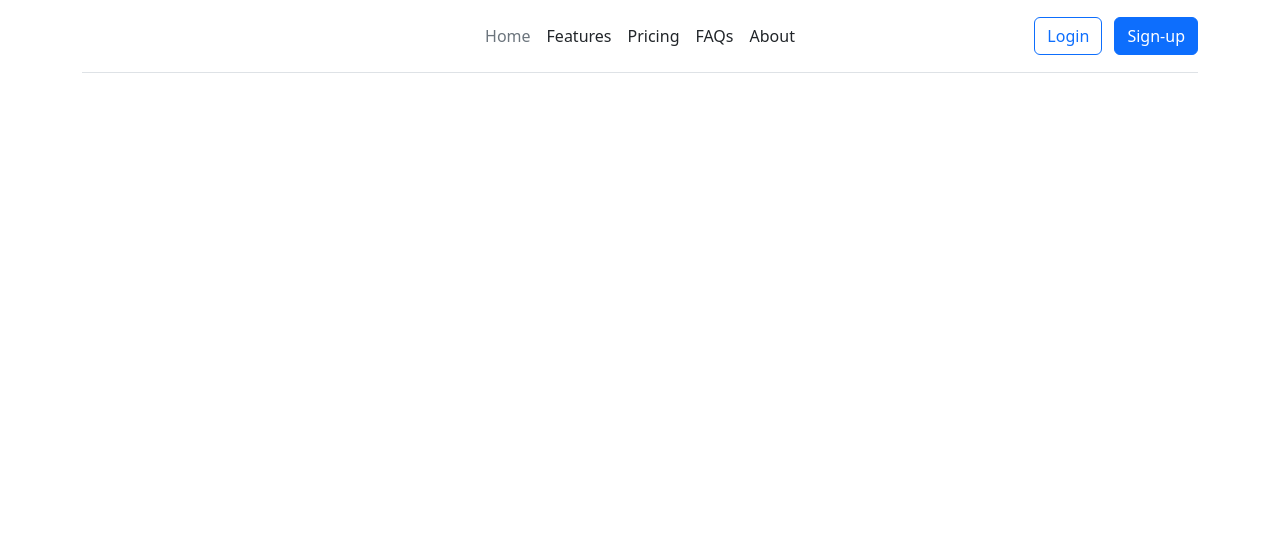
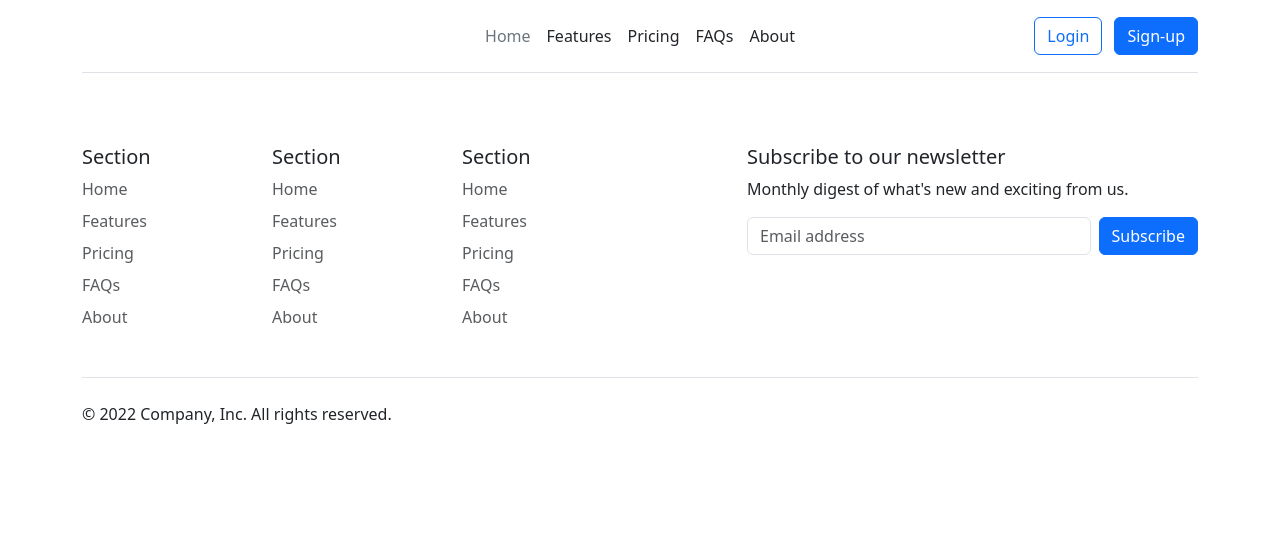
Before and after one commit to genarationth/assignment-Pimlanon, a plain HTML site: page index.html in a window 1280 px wide. Drawn offline with Linux system fonts and the light colour scheme.

Commit message:
add footer

```diff
--- a/index.html
+++ b/index.html
@@ -39,6 +39,68 @@
 
 
 
+  <!-- Add footer -->
+  <div class="container">
+    <footer class="py-5">
+      <div class="row">
+        <div class="col-6 col-md-2 mb-3">
+          <h5>Section</h5>
+          <ul class="nav flex-column">
+            <li class="nav-item mb-2"><a href="#" class="nav-link p-0 text-muted">Home</a></li>
+            <li class="nav-item mb-2"><a href="#" class="nav-link p-0 text-muted">Features</a></li>
+            <li class="nav-item mb-2"><a href="#" class="nav-link p-0 text-muted">Pricing</a></li>
+            <li class="nav-item mb-2"><a href="#" class="nav-link p-0 text-muted">FAQs</a></li>
+            <li class="nav-item mb-2"><a href="#" class="nav-link p-0 text-muted">About</a></li>
+          </ul>
+        </div>
+
+        <div class="col-6 col-md-2 mb-3">
+          <h5>Section</h5>
+          <ul class="nav flex-column">
+            <li class="nav-item mb-2"><a href="#" class="nav-link p-0 text-muted">Home</a></li>
+            <li class="nav-item mb-2"><a href="#" class="nav-link p-0 text-muted">Features</a></li>
+            <li class="nav-item mb-2"><a href="#" class="nav-link p-0 text-muted">Pricing</a></li>
+            <li class="nav-item mb-2"><a href="#" class="nav-link p-0 text-muted">FAQs</a></li>
+            <li class="nav-item mb-2"><a href="#" class="nav-link p-0 text-muted">About</a></li>
+          </ul>
+        </div>
+
+        <div class="col-6 col-md-2 mb-3">
+          <h5>Section</h5>
+          <ul class="nav flex-column">
+            <li class="nav-item mb-2"><a href="#" class="nav-link p-0 text-muted">Home</a></li>
+            <li class="nav-item mb-2"><a href="#" class="nav-link p-0 text-muted">Features</a></li>
+            <li class="nav-item mb-2"><a href="#" class="nav-link p-0 text-muted">Pricing</a></li>
+            <li class="nav-item mb-2"><a href="#" class="nav-link p-0 text-muted">FAQs</a></li>
+            <li class="nav-item mb-2"><a href="#" class="nav-link p-0 text-muted">About</a></li>
+          </ul>
+        </div>
+
+        <div class="col-md-5 offset-md-1 mb-3">
+          <form>
+            <h5>Subscribe to our newsletter</h5>
+            <p>Monthly digest of what's new and exciting from us.</p>
+            <div class="d-flex flex-column flex-sm-row w-100 gap-2">
+              <label for="newsletter1" class="visually-hidden">Email address</label>
+              <input id="newsletter1" type="text" class="form-control" placeholder="Email address">
+              <button class="btn btn-primary" type="button">Subscribe</button>
+            </div>
+          </form>
+        </div>
+      </div>
+
+      <div class="d-flex flex-column flex-sm-row justify-content-between py-4 my-4 border-top">
+        <p>© 2022 Company, Inc. All rights reserved.</p>
+        <ul class="list-unstyled d-flex">
+          <li class="ms-3"><a class="link-dark" href="#"><svg class="bi" width="24" height="24"><use xlink:href="#twitter"></use></svg></a></li>
+          <li class="ms-3"><a class="link-dark" href="#"><svg class="bi" width="24" height="24"><use xlink:href="#instagram"></use></svg></a></li>
+          <li class="ms-3"><a class="link-dark" href="#"><svg class="bi" width="24" height="24"><use xlink:href="#facebook"></use></svg></a></li>
+        </ul>
+      </div>
+    </footer>
+  </div>
+
+
 
 </body>
 </html>
```
